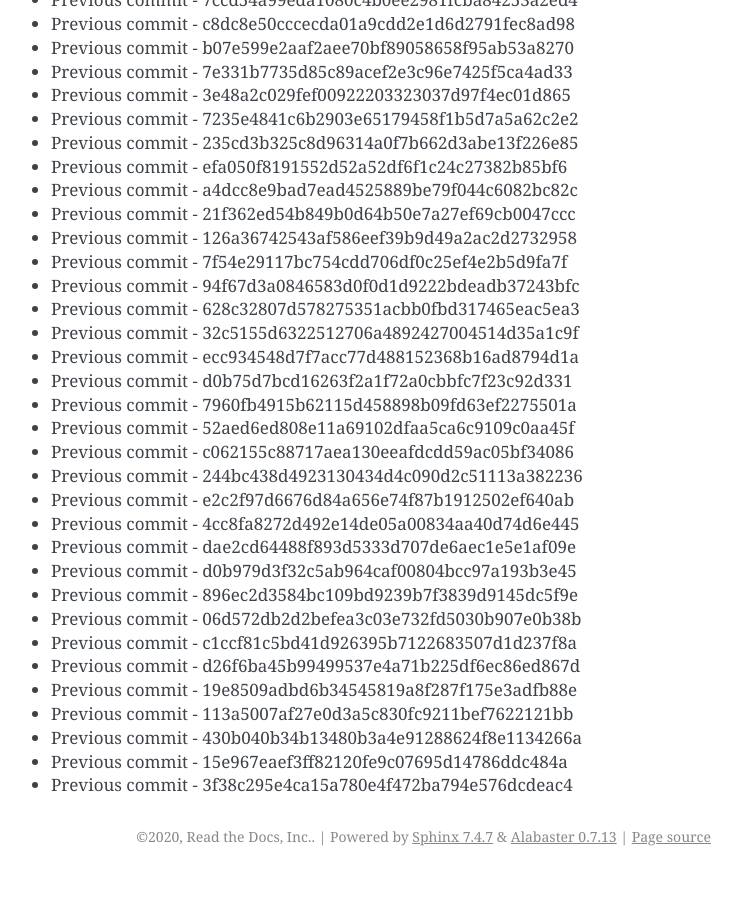
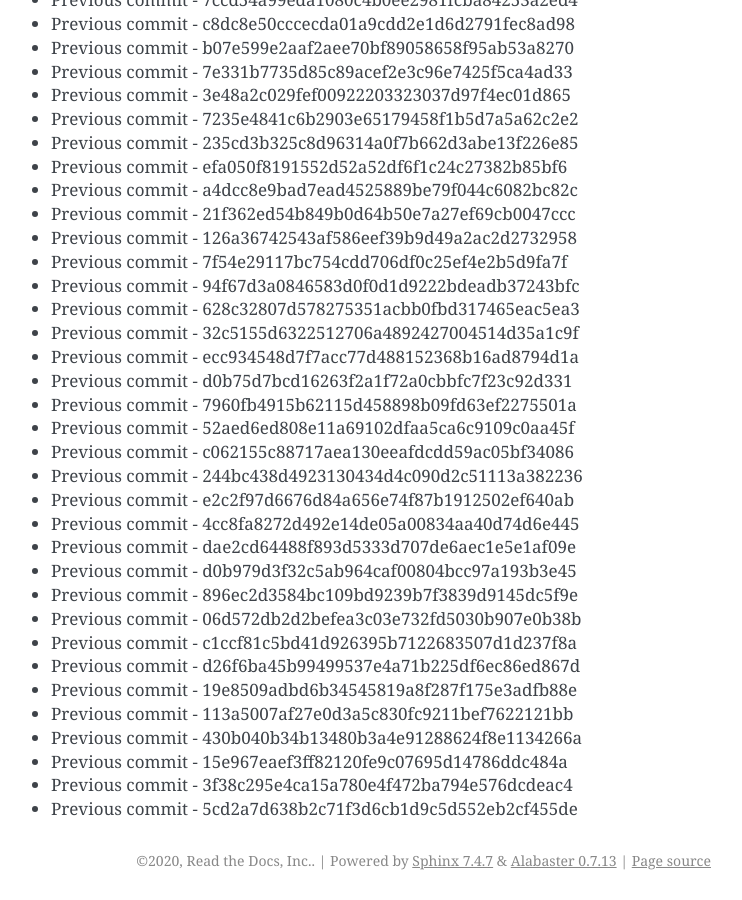
Before and after one commit to readthedocs/rtd-git-stresstest, a Sphinx documentation site: the page built from docs/updates.rst, in a window 1280 px wide and 900 px high, scrolled down 76972 px. Shown: the whole window, without its empty margins (399-1141 px from the left). Built offline with Sphinx 7.4.7, drawn with Linux system fonts in a browser that asks for light colours; before the commit the page ends 77848 px from its top, so only the background shows below that.

Commit message:
Generating commit from previous: 5cd2a7d638b2c71f3d6cb1d9c5d552eb2cf455de

```diff
--- a/docs/updates.rst
+++ b/docs/updates.rst
@@ -3266,3 +3266,4 @@ It can be tested for any performance characteristics.
 * Previous commit - 430b040b34b13480b3a4e91288624f8e1134266a
 * Previous commit - 15e967eaef3ff82120fe9c07695d14786ddc484a
 * Previous commit - 3f38c295e4ca15a780e4f472ba794e576dcdeac4
+* Previous commit - 5cd2a7d638b2c71f3d6cb1d9c5d552eb2cf455de
```
